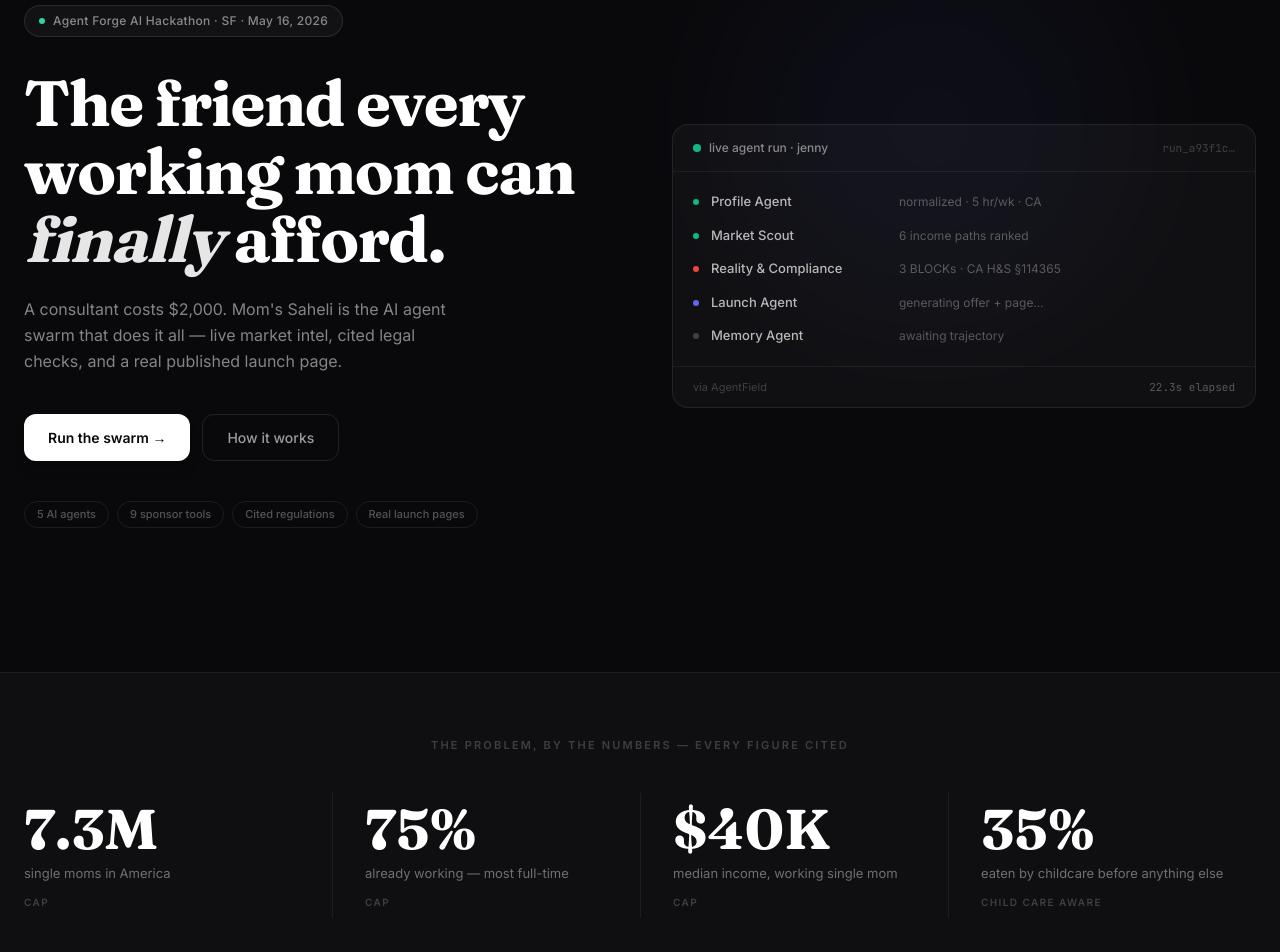
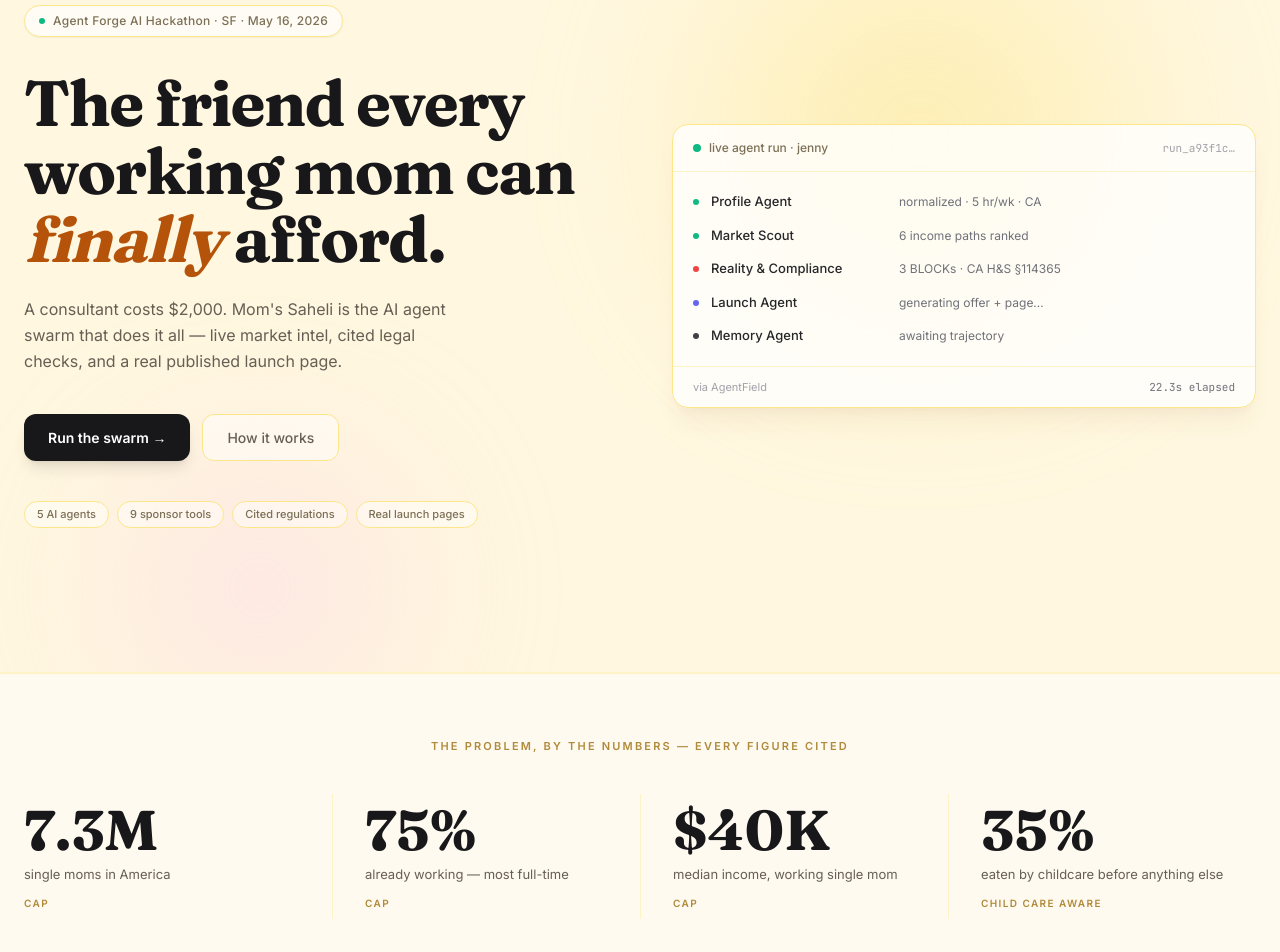
Before and after one commit to Avinash07-git/momsaheli, a React (Vite) app in the folder frontend/: page / in a window 1280 px wide. Shown: the part 200-1152 px from the top of the page. Built offline with nearby package versions, Linux system fonts and the light colour scheme; no server answers.

Commit message:
style(home): simplify footer and lighten homepage

```diff
--- a/frontend/src/components/SponsorBar.tsx
+++ b/frontend/src/components/SponsorBar.tsx
@@ -1,61 +1,8 @@
-const SPONSORS = [
-  { name: 'AgentField',  role: 'Multi-agent orchestration',     url: 'https://agentfield.ai' },
-  { name: 'Bright Data', role: 'Live web intelligence',         url: 'https://brightdata.com' },
-  { name: 'Actionbook',  role: 'Browser actions on real sites', url: 'https://actionbook.dev' },
-  { name: 'Evermind',    role: 'Long-term memory OS',           url: 'https://evermind.ai' },
-  { name: 'Butterbase',  role: 'Product backend & hosting',     url: 'https://butterbase.ai' },
-  { name: 'Qwen Cloud',  role: 'Primary reasoning LLM',         url: 'https://qwencloud.com' },
-  { name: 'Z.ai',        role: 'Fallback LLM (GLM-5.1)',        url: 'https://docs.z.ai' },
-  { name: 'TokenRouter', role: 'LLM cascade routing',           url: 'https://tokenrouter.com' },
-  { name: 'Zeabur',      role: 'Cloud deployment',              url: 'https://zeabur.com' },
-];
-
 export default function SponsorBar() {
   return (
-    <footer className="border-t border-ink-100 mt-24 bg-white">
-      <div className="max-w-7xl mx-auto px-6 py-12">
-        <div className="grid md:grid-cols-3 gap-10 mb-10">
-          {/* Brand block */}
-          <div>
-            <div className="flex items-center gap-3 mb-3">
-              <span className="grid place-items-center w-9 h-9 rounded-xl bg-gradient-to-br from-brand-200 to-brand-500 text-xl shadow-soft">
-                🌸
-              </span>
-              <div className="serif text-lg font-bold text-ink-900">Mom's Saheli</div>
-            </div>
-            <p className="text-sm text-ink-600 leading-relaxed max-w-xs">
-              Built for the <strong className="text-ink-900">Agent Forge AI Hackathon</strong> — San Francisco · May 16 2026.
-              Solo build. Open source. MIT-licensed.
-            </p>
-          </div>
-
-          {/* Sponsor stack */}
-          <div className="md:col-span-2">
-            <div className="eyebrow-muted mb-4">Built on the Agent Forge stack — every tool load-bearing</div>
-            <ul className="grid grid-cols-2 md:grid-cols-3 gap-x-6 gap-y-3">
-              {SPONSORS.map((s) => (
-                <li key={s.name}>
-                  <a
-                    href={s.url}
-                    target="_blank"
-                    rel="noreferrer"
-                    className="group block"
-                  >
-                    <div className="text-sm font-semibold text-ink-800 group-hover:text-brand-700 transition-colors">
-                      {s.name}
-                    </div>
-                    <div className="text-[11px] text-ink-500 leading-snug">{s.role}</div>
-                  </a>
-                </li>
-              ))}
-            </ul>
-          </div>
-        </div>
-
-        <div className="pt-6 border-t border-ink-100 flex flex-wrap items-center justify-between gap-2 text-xs text-ink-500">
-          <span>© 2026 · Built with love for every mom doing the math at 11pm.</span>
-          <span className="font-mono">v0.1.0</span>
-        </div>
+    <footer className="border-t border-amber-100 bg-[#fffaf0]">
+      <div className="max-w-7xl mx-auto px-6 py-8 text-center text-sm text-ink-500">
+        © 2026 Mom's Saheli. Built with love.
       </div>
     </footer>
   );
--- a/frontend/src/pages/Home.tsx
+++ b/frontend/src/pages/Home.tsx
@@ -51,15 +51,16 @@ const SWARM_PLAN = [
 
 export default function Home() {
   return (
-    <div className="bg-white">
+    <div className="bg-[#fffaf0]">
 
       {/* ══════════════════════════════════════════
-          HERO — near-black, white type, one blue accent
+          HERO — warm light mode
           ══════════════════════════════════════════ */}
-      <section className="relative bg-[#09090b] overflow-hidden">
-        {/* Subtle blue glow top-right — not gold, just a cool haze */}
-        <div className="absolute top-0 right-0 w-[700px] h-[500px] opacity-[0.07] blur-3xl pointer-events-none rounded-full"
-          style={{ background: 'radial-gradient(circle, #6366f1 0%, transparent 70%)' }} />
+      <section className="relative bg-[#fff7df] overflow-hidden border-b border-amber-100">
+        <div className="absolute top-0 right-0 w-[720px] h-[520px] opacity-60 blur-3xl pointer-events-none rounded-full"
+          style={{ background: 'radial-gradient(circle, #fde68a 0%, transparent 70%)' }} />
+        <div className="absolute -bottom-24 left-0 w-[520px] h-[360px] opacity-50 blur-3xl pointer-events-none rounded-full"
+          style={{ background: 'radial-gradient(circle, #fbcfe8 0%, transparent 68%)' }} />
 
         <div className="relative max-w-7xl mx-auto px-6 pt-24 pb-28 lg:pt-32 lg:pb-36">
           <div className="grid lg:grid-cols-2 gap-16 items-center">
@@ -67,38 +68,38 @@ export default function Home() {
             {/* Left: headline */}
             <div>
               {/* Event badge */}
-              <div className="inline-flex items-center gap-2 mb-8 px-3.5 py-1.5 rounded-full border border-white/10 bg-white/[0.04]">
-                <span className="w-1.5 h-1.5 rounded-full bg-emerald-400" />
-                <span className="text-[12px] font-medium text-white/50 tracking-wide">
+              <div className="inline-flex items-center gap-2 mb-8 px-3.5 py-1.5 rounded-full border border-amber-200 bg-white/70 shadow-sm">
+                <span className="w-1.5 h-1.5 rounded-full bg-emerald-500" />
+                <span className="text-[12px] font-medium text-[#7c6f55] tracking-wide">
                   Agent Forge AI Hackathon · SF · May 16, 2026
                 </span>
               </div>
 
-              <h1 className="font-serif text-[50px] lg:text-[64px] font-bold leading-[1.06] tracking-tight text-white mb-6">
+              <h1 className="font-serif text-[50px] lg:text-[64px] font-bold leading-[1.06] tracking-tight text-[#18181b] mb-6">
                 The friend every<br />
                 working mom can<br />
-                <span className="text-white/90 italic">finally</span> afford.
+                <span className="text-amber-700 italic">finally</span> afford.
               </h1>
 
-              <p className="text-[16px] text-white/50 leading-relaxed mb-10 max-w-md">
+              <p className="text-[16px] text-[#665f54] leading-relaxed mb-10 max-w-md">
                 A consultant costs $2,000. Mom's Saheli is the AI agent swarm that does it all —
                 live market intel, cited legal checks, and a real published launch page.
               </p>
 
               <div className="flex flex-wrap gap-3 mb-10">
                 <a href="#run"
-                  className="inline-flex items-center gap-2 px-6 py-3 rounded-xl bg-white text-[#09090b] font-semibold text-[14px] hover:bg-white/90 transition-colors shadow-lg">
+                  className="inline-flex items-center gap-2 px-6 py-3 rounded-xl bg-[#18181b] text-white font-semibold text-[14px] hover:bg-[#3f3f46] transition-colors shadow-lg">
                   Run the swarm →
                 </a>
                 <a href="#how"
-                  className="inline-flex items-center gap-2 px-6 py-3 rounded-xl border border-white/10 text-white/60 font-medium text-[14px] hover:bg-white/[0.05] hover:text-white/80 transition-colors">
+                  className="inline-flex items-center gap-2 px-6 py-3 rounded-xl border border-amber-200 bg-white/50 text-[#665f54] font-medium text-[14px] hover:bg-white hover:text-[#18181b] transition-colors">
                   How it works
                 </a>
               </div>
 
               <div className="flex flex-wrap gap-2">
                 {['5 AI agents', '9 sponsor tools', 'Cited regulations', 'Real launch pages'].map((f) => (
-                  <span key={f} className="px-3 py-1 rounded-full text-[11px] font-medium text-white/30 border border-white/[0.08]">
+                  <span key={f} className="px-3 py-1 rounded-full text-[11px] font-medium text-[#7c6f55] border border-amber-200 bg-white/45">
                     {f}
                   </span>
                 ))}
@@ -107,14 +108,14 @@ export default function Home() {
 
             {/* Right: product preview card — dark glass */}
             <div className="relative">
-              <div className="rounded-2xl border border-white/[0.08] bg-white/[0.03] overflow-hidden">
+              <div className="rounded-2xl border border-amber-200 bg-white/80 overflow-hidden shadow-xl shadow-amber-900/5">
                 {/* Card header */}
-                <div className="flex items-center justify-between px-5 py-3.5 border-b border-white/[0.06]">
+                <div className="flex items-center justify-between px-5 py-3.5 border-b border-amber-100">
                   <div className="flex items-center gap-2">
                     <span className="w-2 h-2 rounded-full bg-emerald-500" />
-                    <span className="text-[12px] font-medium text-white/50">live agent run · jenny</span>
+                    <span className="text-[12px] font-medium text-[#7c6f55]">live agent run · jenny</span>
                   </div>
-                  <span className="text-[11px] font-mono text-white/20">run_a93f1c…</span>
+                  <span className="text-[11px] font-mono text-[#a1a1aa]">run_a93f1c…</span>
                 </div>
                 {/* Agent rows */}
                 <div className="px-5 py-5 space-y-3.5">
@@ -128,15 +129,15 @@ export default function Home() {
                     <div key={row.agent} className="flex items-center gap-3">
                       <span className="w-1.5 h-1.5 rounded-full shrink-0"
                         style={{ background: row.dot }} />
-                      <span className="text-[13px] font-medium text-white/70 w-44 shrink-0">{row.agent}</span>
-                      <span className="text-[12px] text-white/30 truncate">{row.label}</span>
+                      <span className="text-[13px] font-medium text-[#27272a] w-44 shrink-0">{row.agent}</span>
+                      <span className="text-[12px] text-[#71717a] truncate">{row.label}</span>
                     </div>
                   ))}
                 </div>
                 {/* Footer */}
-                <div className="px-5 py-3 border-t border-white/[0.06] flex items-center justify-between">
-                  <span className="text-[11px] text-white/20">via AgentField</span>
-                  <span className="text-[11px] font-mono text-white/30">22.3s elapsed</span>
+                <div className="px-5 py-3 border-t border-amber-100 flex items-center justify-between">
+                  <span className="text-[11px] text-[#a1a1aa]">via AgentField</span>
+                  <span className="text-[11px] font-mono text-[#71717a]">22.3s elapsed</span>
                 </div>
               </div>
             </div>
@@ -146,21 +147,21 @@ export default function Home() {
       </section>
 
       {/* ══════════════════════════════════════════
-          STATS — dark bg, white numbers, clean
+          STATS — light mode
           ══════════════════════════════════════════ */}
-      <section className="bg-[#0f0f11] border-t border-white/[0.06] py-16">
+      <section className="bg-[#fffaf0] border-t border-amber-100 py-16">
         <div className="max-w-7xl mx-auto px-6">
-          <p className="text-[11px] font-semibold uppercase tracking-[0.2em] text-white/20 mb-10 text-center">
+          <p className="text-[11px] font-semibold uppercase tracking-[0.2em] text-[#b08a3b] mb-10 text-center">
             The problem, by the numbers — every figure cited
           </p>
-          <div className="grid grid-cols-2 lg:grid-cols-4 divide-x divide-white/[0.06]">
+          <div className="grid grid-cols-2 lg:grid-cols-4 divide-x divide-amber-100">
             {STATS.map((s) => (
               <div key={s.label} className="px-8 first:pl-0 last:pr-0 py-2">
-                <div className="font-serif text-[48px] lg:text-[56px] font-bold leading-none text-white tabular-nums mb-2">
+                <div className="font-serif text-[48px] lg:text-[56px] font-bold leading-none text-[#18181b] tabular-nums mb-2">
                   {s.number}
                 </div>
-                <div className="text-[13px] text-white/40 leading-snug mb-3">{s.label}</div>
-                <div className="text-[10px] font-semibold uppercase tracking-[0.14em] text-white/20">{s.source}</div>
+                <div className="text-[13px] text-[#665f54] leading-snug mb-3">{s.label}</div>
+                <div className="text-[10px] font-semibold uppercase tracking-[0.14em] text-[#b08a3b]">{s.source}</div>
               </div>
             ))}
           </div>
@@ -231,24 +232,6 @@ export default function Home() {
               </p>
             </div>
             <PersonaCards />
-          </div>
-        </div>
-      </section>
-
-      {/* ══════════════════════════════════════════
-          SPONSOR BAR — white, minimal
-          ══════════════════════════════════════════ */}
-      <section className="bg-white border-t border-[#f4f4f5] py-14">
-        <div className="max-w-7xl mx-auto px-6 text-center">
-          <p className="text-[11px] font-semibold uppercase tracking-[0.2em] text-[#a1a1aa] mb-8">
-            Built on the Agent Forge sponsor stack — every tool load-bearing
-          </p>
-          <div className="flex flex-wrap justify-center gap-x-10 gap-y-3">
-            {['AgentField', 'Bright Data', 'Actionbook', 'Evermind', 'Butterbase', 'Qwen', 'Z.ai', 'TokenRouter', 'Zeabur'].map((s) => (
-              <span key={s} className="text-[13px] font-medium text-[#a1a1aa] hover:text-[#18181b] transition-colors cursor-default">
-                {s}
-              </span>
-            ))}
           </div>
         </div>
       </section>
```
